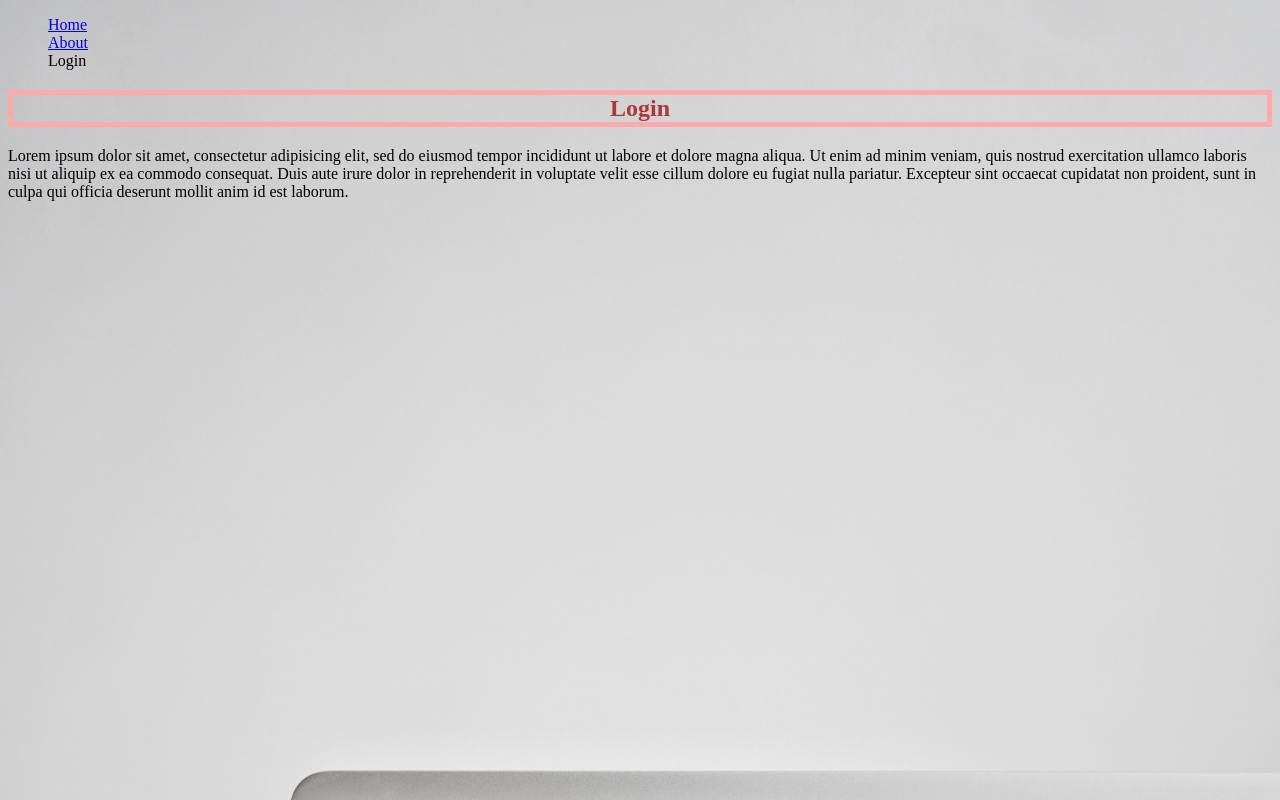
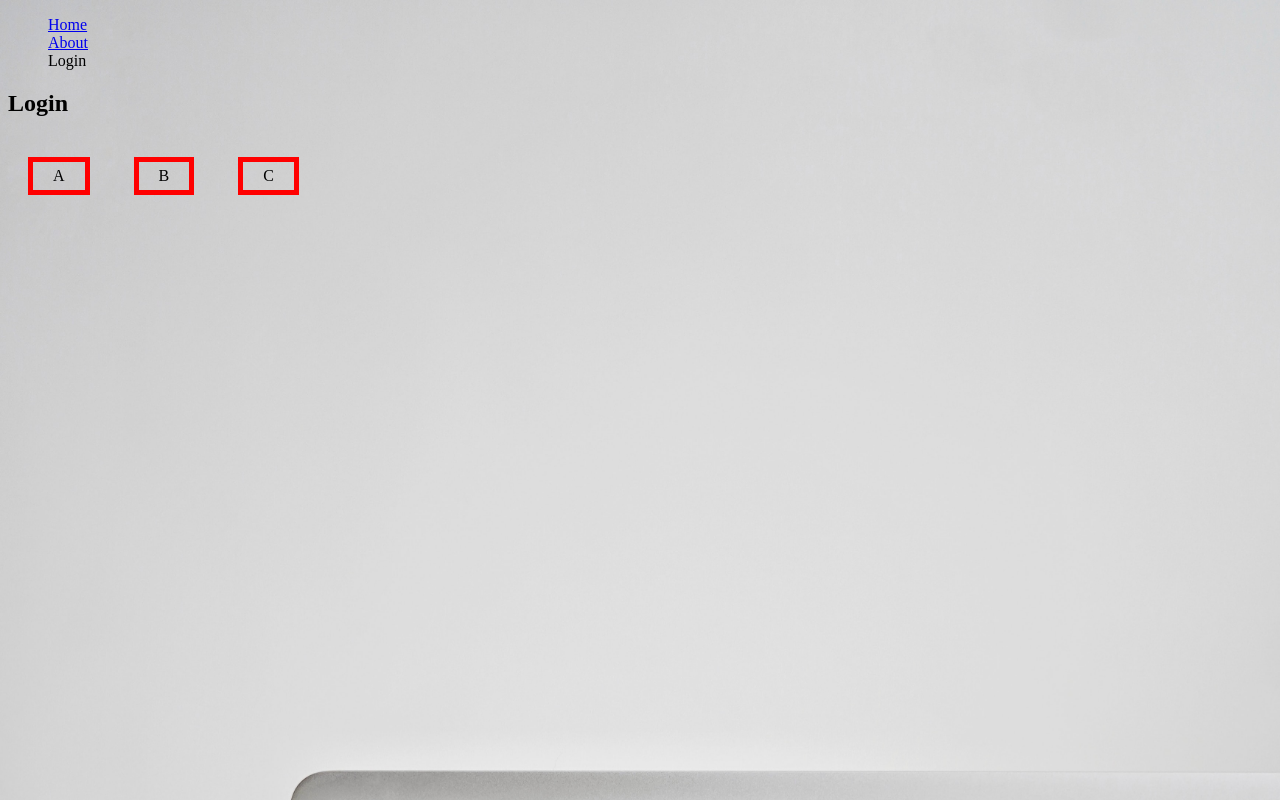
Before and after one commit to richrosenthal/HTML_HW, a plain HTML site: page login.html in a window 1280 px wide. Drawn offline with Linux system fonts and the light colour scheme.

Commit message:
change format to about, index, login, and style

```diff
--- a/login.html
+++ b/login.html
@@ -4,6 +4,8 @@
 <head>
   <title>My first website!</title>
   <link rel="stylesheet" type="text/css" href="style.css">
+  <link rel="preconnect" href="https://fonts.gstatic.com">
+<link href="https://fonts.googleapis.com/css2?family=Poiret+One&display=swap" rel="stylesheet">
 </head>
 <body>
   <header>
@@ -17,12 +19,9 @@
   </header>
   <section>
     <h2>Login</h2>
-    <p>Lorem ipsum dolor sit amet, consectetur adipisicing elit, sed do eiusmod
-    tempor incididunt ut labore et dolore magna aliqua. Ut enim ad minim veniam,
-    quis nostrud exercitation ullamco laboris nisi ut aliquip ex ea commodo
-    consequat. Duis aute irure dolor in reprehenderit in voluptate velit esse
-    cillum dolore eu fugiat nulla pariatur. Excepteur sint occaecat cupidatat non
-    proident, sunt in culpa qui officia deserunt mollit anim id est laborum.</p>
+    <div class="box-model">A</div>
+    <div class="box-model">B</div>
+    <div class="box-model">C</div>
   </section>
 </body>
 </html>
--- a/style.css
+++ b/style.css
@@ -7,7 +7,7 @@ body {
   background-size: cover;
 }
 
-h2, p:hover, li:hover {
+p:hover, li:hover {
   color: #AA3939;
   text-align: center;
   border: 5px solid #FFAAAA;
@@ -15,12 +15,32 @@ h2, p:hover, li:hover {
 }
 
 p {
-  color: AA3939;
+  line-height: 20px;
+  font-style: italic;
+  font-weight: bold;
+  font-size: 80%;
+  font-family: 'Poiret One', cursive;
+}
+
+img {
+  float: left;
+}
+
+footer {
+  clear: both;
+  text-align: center;
 }
 
 li {
   list-style: none;
   display: block;
+}
+
+.box-model {
+  border: 5px solid red;
+  display: inline-block;
+  padding: 5px 20px 5px 20px;
+  margin: 20px;
 }
 
 .navbar {
```
Also changed, not shown: about.html (+7 -0 lines), index.html (+2 -0 lines), 1 other file.
